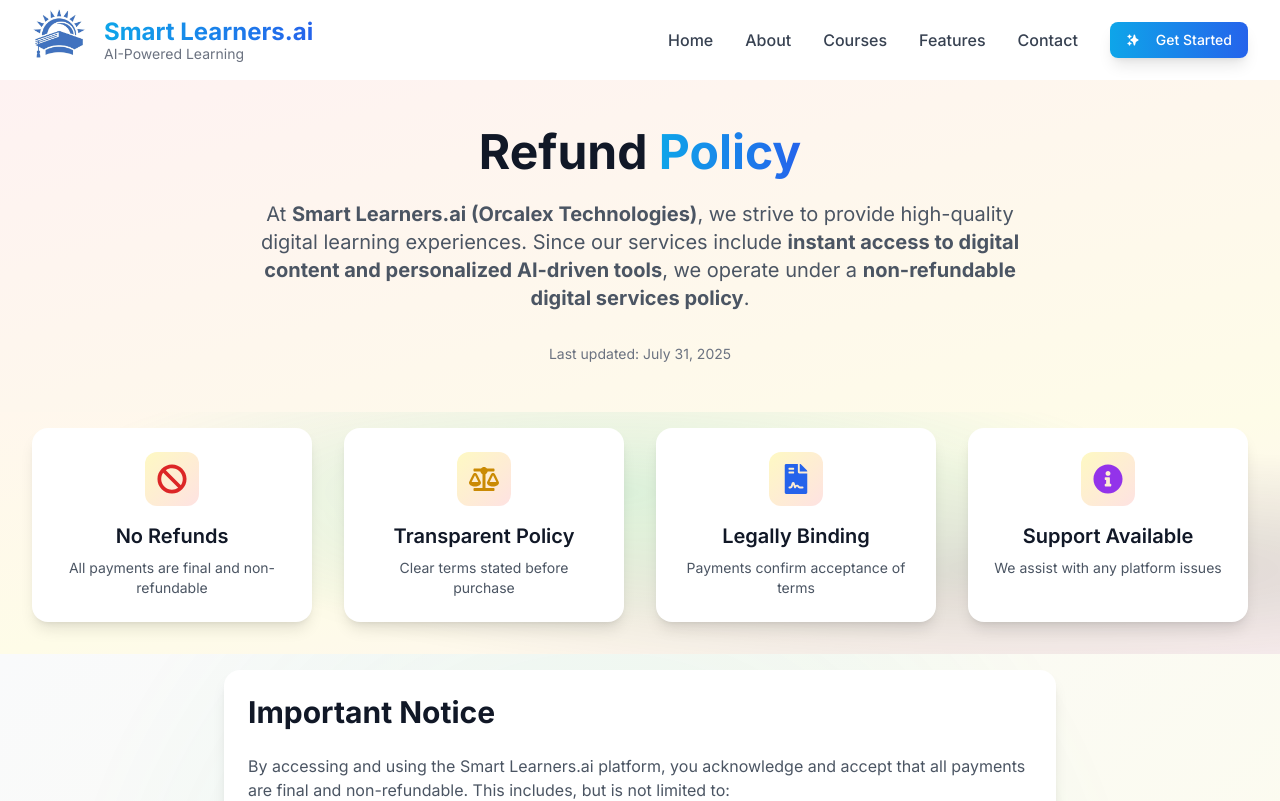
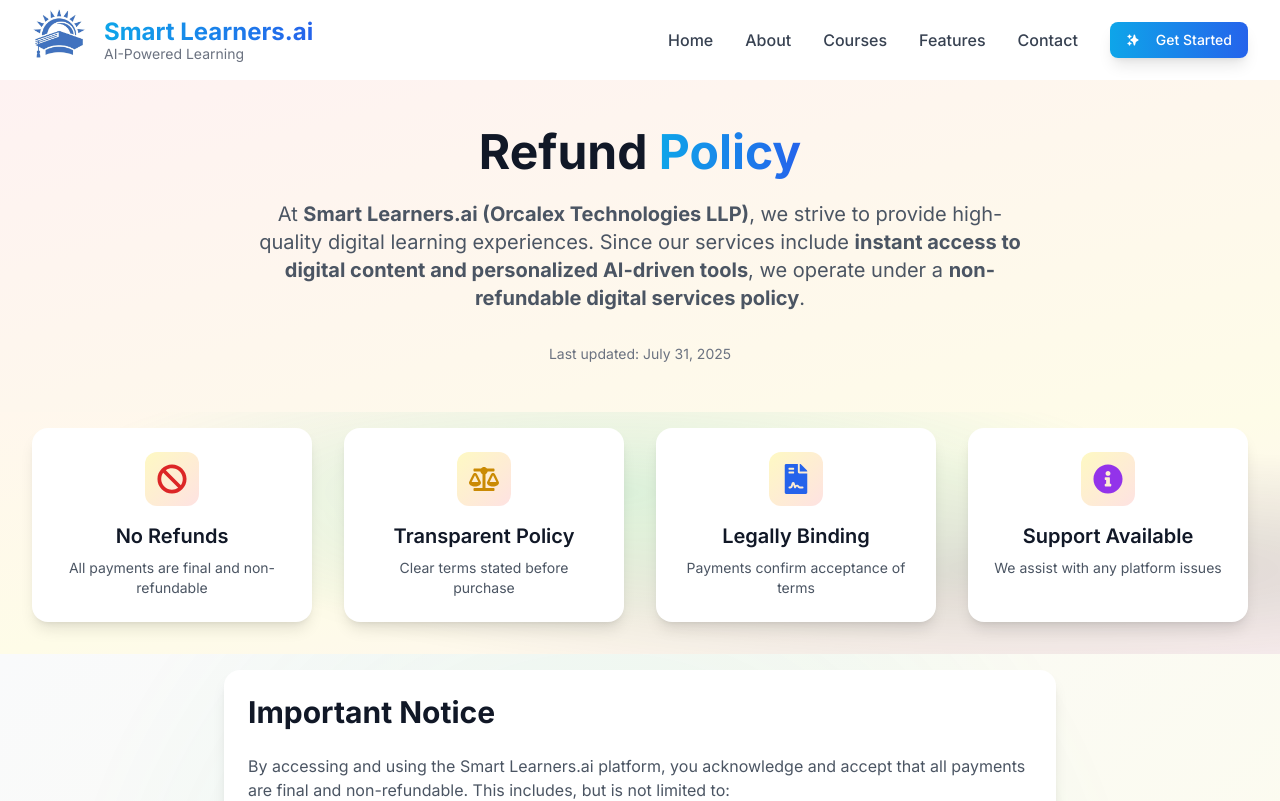
Before and after one commit to Orcalexai/Smartlearners, a Next.js app: page /refund in a window 1280 px wide. Shown: the top 801 px of the page. Built offline with nearby package versions, Linux system fonts and the light colour scheme.

Commit message:
fix/name_update_for_terms/policy

```diff
--- a/components/pages/Refund.tsx
+++ b/components/pages/Refund.tsx
@@ -43,7 +43,7 @@
               Refund <span className="gradient-text">Policy</span>
             </h1>
             <p className="text-xl text-gray-600 max-w-3xl mx-auto mb-8">
-              At <b>Smart Learners.ai (Orcalex Technologies)</b>, we strive to provide high-quality digital learning experiences. Since our services include <b>instant access to digital content and personalized AI-driven tools</b>, we operate under a <b>non-refundable digital services policy</b>.
+              At <b>Smart Learners.ai (Orcalex Technologies LLP)</b>, we strive to provide high-quality digital learning experiences. Since our services include <b>instant access to digital content and personalized AI-driven tools</b>, we operate under a <b>non-refundable digital services policy</b>.
             </p>
             <p className="text-sm text-gray-500">Last updated: July 31, 2025</p>
           </motion.div>
--- a/components/pages/Terms.tsx
+++ b/components/pages/Terms.tsx
@@ -87,7 +87,7 @@
             <h2 className="text-3xl font-bold text-gray-900 mb-6">1. Legal Agreement</h2>
 
             <p className="text-gray-600 mb-8">
-              These Terms constitute a binding legal agreement between you and Smart Learners.ai(Orcalex Technologies).
+              These Terms constitute a binding legal agreement between you and Smart Learners.ai(Orcalex Technologies LLP).
             </p>
 
             <h2 className="text-3xl font-bold text-gray-900 mb-6">2. Description of Service</h2>
```
